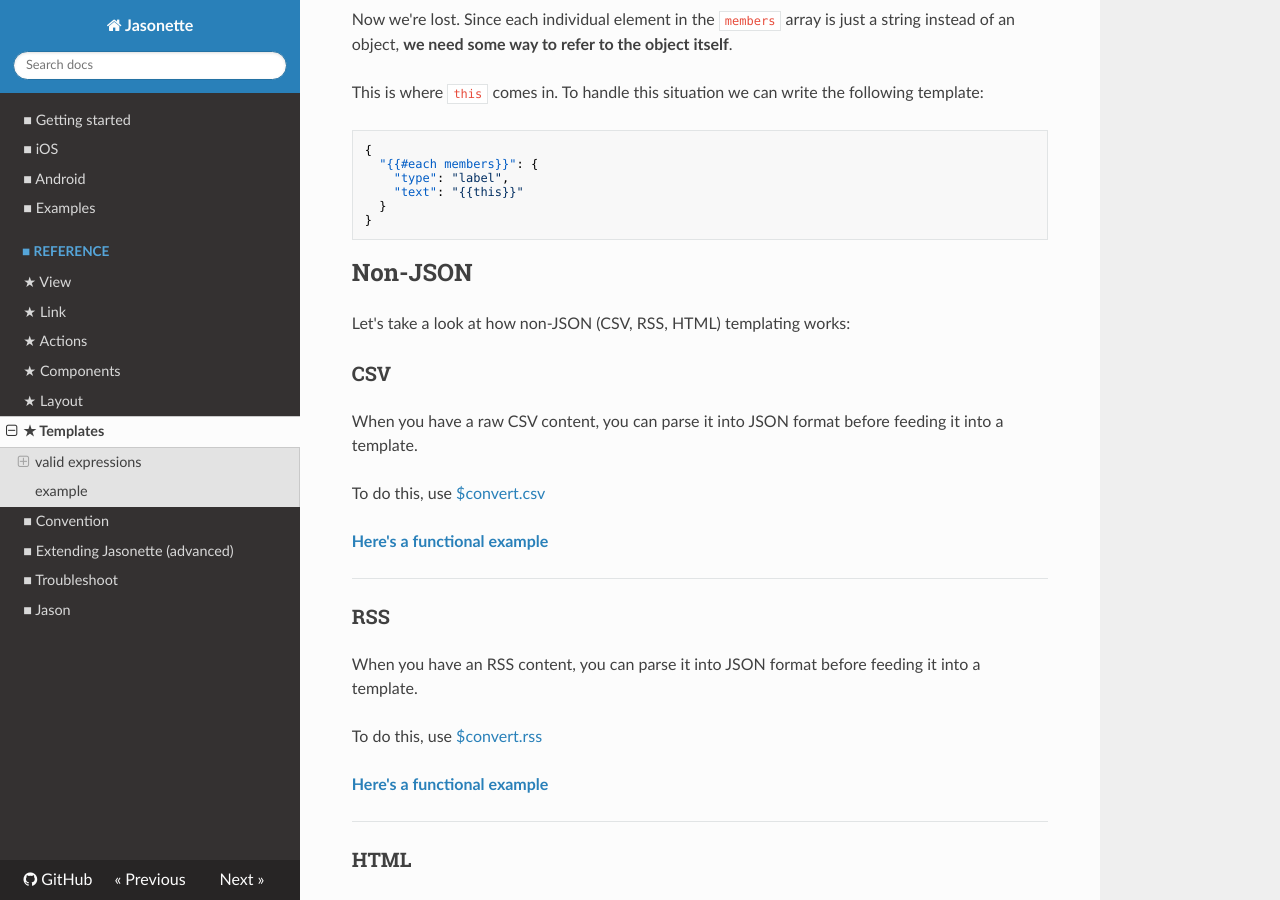
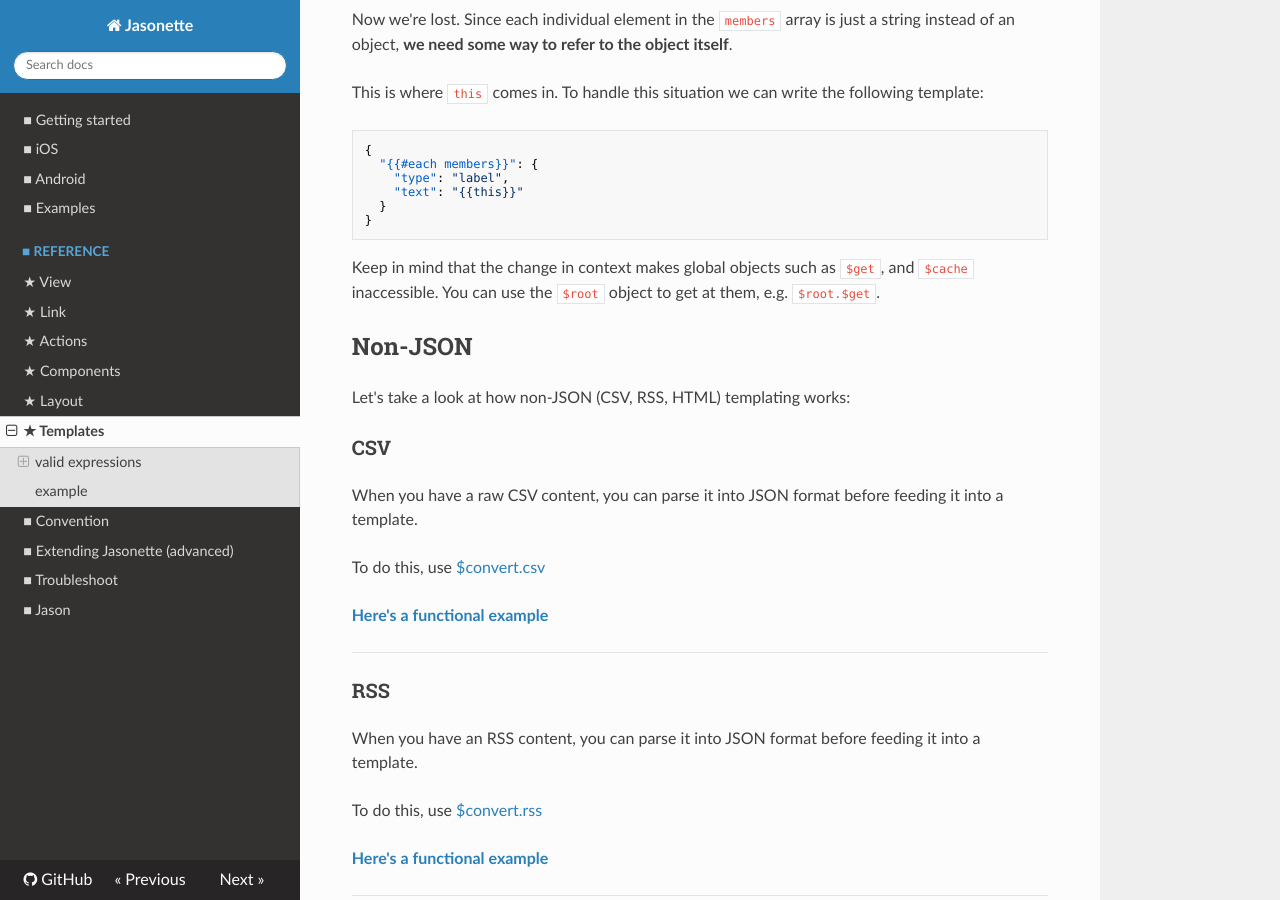
Before and after one commit to Jasonette/documentation, an MkDocs documentation site: the page built from docs/templates.md, in a window 1280 px wide and 900 px high, scrolled down 7065 px. Built offline with MkDocs 1.6.1, drawn with Linux system fonts in a browser that asks for light colours; nearby versions of some CDN libraries; old or Windows-style settings are respelled for this version of MkDocs.

Commit message:
add some documentation about `$root`

```diff
--- a/docs/templates.md
+++ b/docs/templates.md
@@ -369,6 +369,8 @@ This is where `this` comes in. To handle this situation we can write the followi
         "text": "{{this}}"
       }
     }
+
+Keep in mind that the change in context makes global objects such as `$get`, and `$cache` inaccessible. You can use the `$root` object to get at them, e.g. `$root.$get`.
 
 
 ##Non-JSON
```
